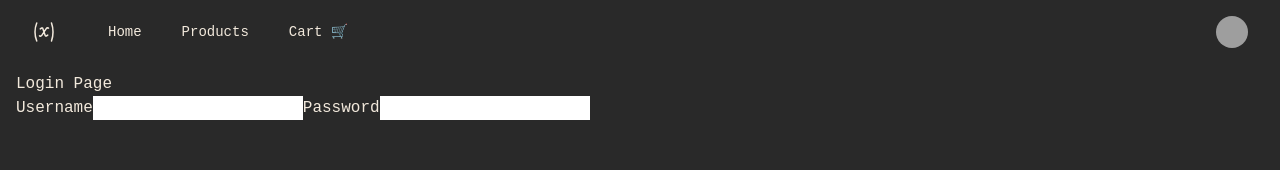
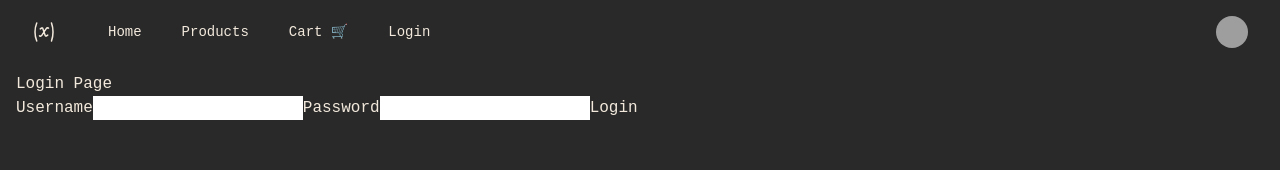
Before and after one commit to lukeconnolly2/Ai-Store, a React (Vite) app in the folder frontend/: page /login in a window 1280 px wide. Shown: the top 170 px of the page. Built offline with nearby package versions, Linux system fonts and the light colour scheme; grey boxes are pictures that could not be loaded.

Commit message:
Added login

```diff
--- a/frontend/src/App.jsx
+++ b/frontend/src/App.jsx
@@ -8,11 +8,14 @@ import ProductPage from "./pages/ProductPage";
 import CheckoutPage from "./pages/CheckoutPage";
 import Login from "./pages/Login"
 import { ShopContextProvider } from "./context/ShopContext";
+import { AuthProvider, useAuth } from "./context/auth";
+import { RequireAuth } from "./context/RequireAuth";
 
 
 function App() {
   const location = useLocation()
   return (
+    <AuthProvider>
     <ShopContextProvider>
     <div className="bg-bgdark text-primary font-coolfont">
       <NavBar/>
@@ -20,7 +23,7 @@ function App() {
         <AnimatePresence mode="wait">
           <Routes location={location} key={location.pathname}>
             <Route path="/" element={<Home />} />
-            <Route path="/products" element={<Products />} />
+            <Route path="/products" element={<RequireAuth> <Products /> </RequireAuth>} />
             <Route path="product/:prodid" element={<ProductPage />}/>
             <Route path="/cart" element={<Cart />} />
             <Route path="/checkoutpage" element={<CheckoutPage />} />
@@ -30,6 +33,7 @@ function App() {
       </div>
     </div>
     </ShopContextProvider>
+    </AuthProvider>
 )}
 
 export default App
--- a/frontend/src/NavBar.jsx
+++ b/frontend/src/NavBar.jsx
@@ -3,6 +3,7 @@ import { Disclosure, Menu, Transition } from '@headlessui/react'
 import { Bars3Icon, XMarkIcon } from '@heroicons/react/24/outline'
 import { Link, NavLink  } from "react-router-dom"
 import { ShopContext } from './context/ShopContext'
+import { useAuth } from './context/auth'
 
 const user = {
   name: 'Tom Cook',
@@ -26,7 +27,7 @@ function classNames(...classes) {
 
 
 export default function NavBar() {
-  const { cartItems } = useContext(ShopContext)
+  const auth = useAuth()
   return (
     <>
       <div className="min-h-full">
@@ -43,7 +44,10 @@ export default function NavBar() {
                     </div>
                     <div className="hidden md:block">
                       <div className="ml-10 flex items-baseline space-x-4">
-                        {navigation.map((item) => (
+                        {
+
+
+                          navigation.map((item) => (
                             <NavLink
                               key={item.name}
                               to={item.href}
@@ -51,11 +55,14 @@ export default function NavBar() {
                                 return 'px-3 py-2 rounded-md text-sm font-large' +
                                 (isActive ? 'bg-bgdark text-secondary' : 'text-primary hover:bg-gray-400 hover:text-primary')
                               }}
-                            aria-current={item.current ? 'page' : undefined}
                             >
                               {item.name}
                             </NavLink>
-                        ))}
+                          ))
+                        }
+                        {
+                          !auth.user && <NavLink className="px-3 py-2 rounded-md text-sm font-large text-primary hover:bg-gray-400 hover:text-primary" to="/login"> Login </NavLink>
+                        }
                       </div>
                     </div>
                   </div>
--- /dev/null
+++ b/frontend/src/context/RequireAuth.jsx
@@ -0,0 +1,12 @@
+import { Navigate } from "react-router-dom";
+import { useAuth } from "./auth";
+
+export const RequireAuth = ({children}) => {
+    const auth = useAuth()
+
+    if (!auth.user) {
+        return <><Navigate to="/login" replace={true} /></>
+    }
+
+    return children
+}
--- /dev/null
+++ b/frontend/src/context/auth.jsx
@@ -0,0 +1,25 @@
+import { createContext, useContext, useState } from "react";
+
+const AuthContext = createContext(null)
+
+export const AuthProvider = ({children}) => {
+    const [user, setUser] = useState(null)
+
+    const login = user => {
+        setUser(user)
+    }
+
+    const logout = () => {
+        setUser(null)
+    }
+
+    return (
+        <AuthContext.Provider value={{user, login, logout}}>
+            {children}
+        </AuthContext.Provider>
+    )
+}
+
+export const useAuth = () => {
+    return useContext(AuthContext)
+}
--- a/frontend/src/pages/Login.jsx
+++ b/frontend/src/pages/Login.jsx
@@ -1,14 +1,27 @@
-import React from 'react'
+import React, { useContext, useState } from 'react'
+import { useNavigate } from 'react-router-dom'
+import { useAuth } from '../context/auth'
 
 export default function Login() {
+  const navigate = useNavigate()
+  const [user, setUser] = useState('')
+  const [password, setPassword] = useState('')
+
+  const auth = useAuth()
+  const handleLogin = () => {
+    auth.login(user)
+    navigate("/products")
+  }
+
   return (
     <>
     <div>Login Page</div>
     <label htmlFor="username">Username</label>
-    <input type="text" id="username" required/>
+    <input type="text" id="username" onChange={(e) => setUser(e.target.value)} required/>
 
     <label htmlFor="password">Password</label>
-    <input type="password" id="password" />
+    <input type="password" id="password" onChange={(e) => setPassword(e.target.value)} required/>
+    <button onClick={handleLogin}>Login</button>
     </>
   )
 }
```
Lines whose indentation alone changed are shown as unchanged.
